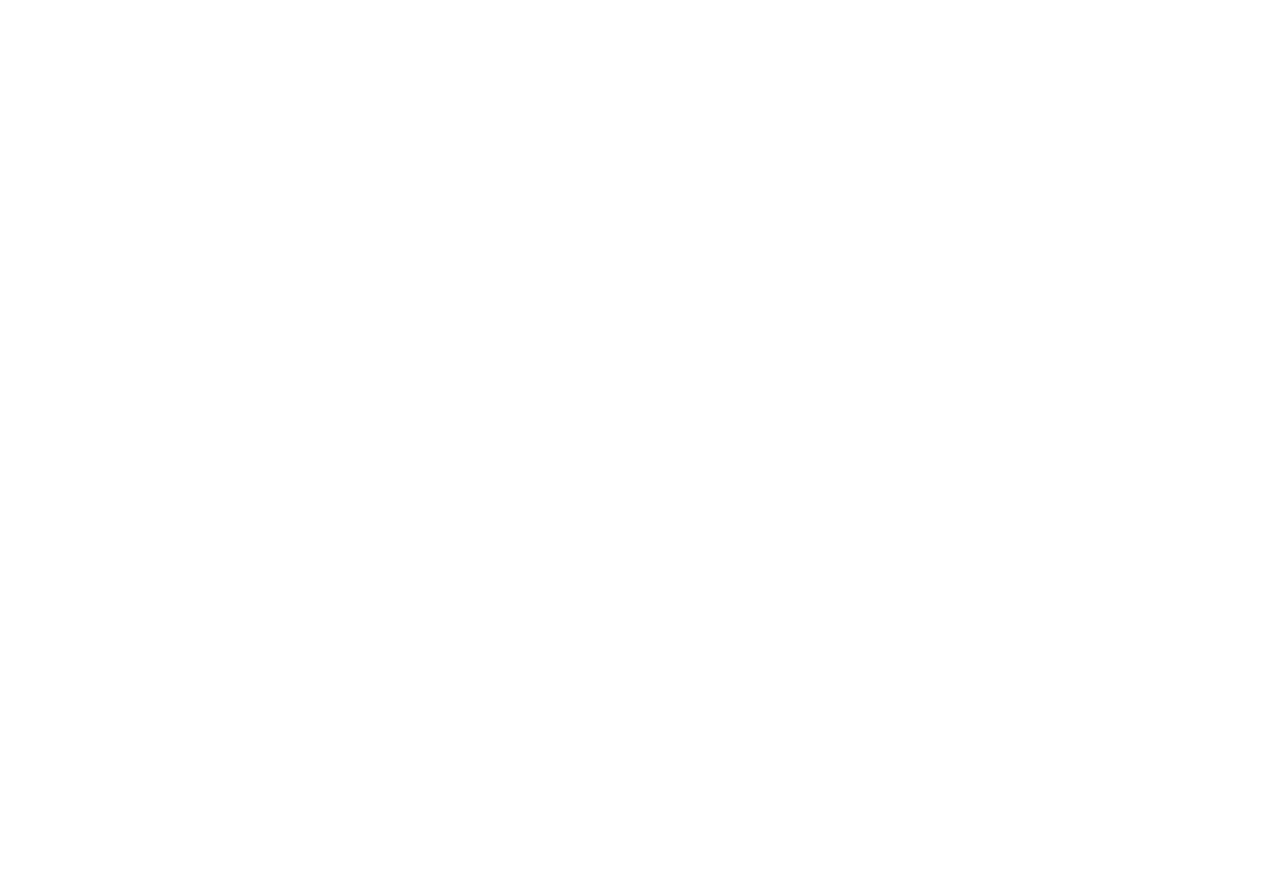
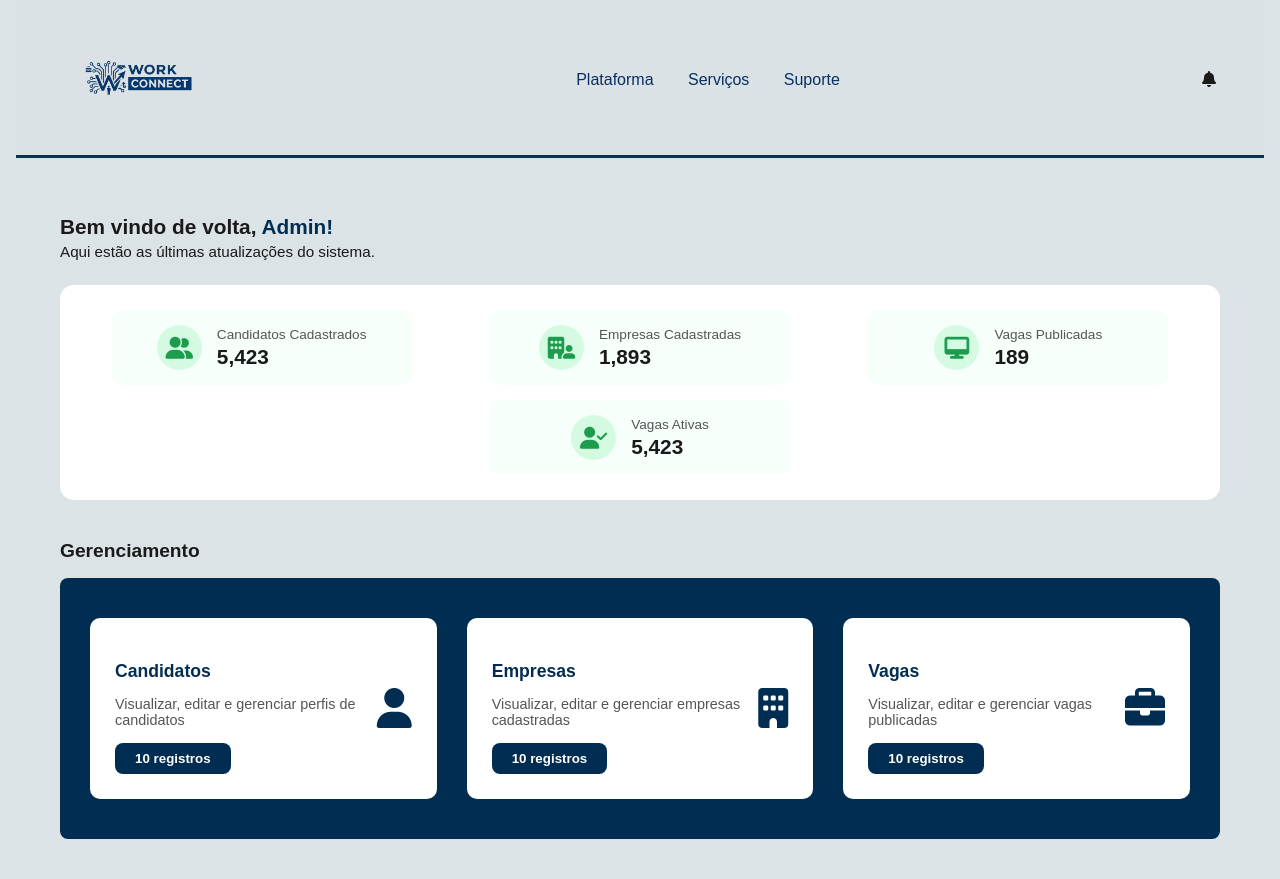
Before and after one commit to AlanCosta2102/Projeto-Integrador-WorkConnect, a Django app: page /administrador/ in a window 1280 px wide. Before the commit the page is empty. Before the commit the page ends 800 px from the top, so only its background shows below. Run offline with Django 5.2, Linux system fonts and the light colour scheme.

Commit message:
Criação de tela do dashboard do administrador e ajustes na estrutura do app Candidato

```diff
--- /dev/null
+++ b/administrador/static/administrador/css/dashboard.css
@@ -0,0 +1,171 @@
+/* ====== ESTILOS GERAIS ====== */
+body {
+  font-family: 'Poppins', sans-serif;
+  background-color: #dbe3e7;
+  margin: 0;
+  padding: 0;
+  color: #1a1a1a;
+}
+.navbar {
+  background-color: #DAE2E5;
+  padding: 0.3rem 3rem 0rem 3rem;
+  border-bottom: 3px solid #082f63;
+  width: 90%;          /* ajusta o comprimento total */
+  margin: 0 auto;      /* centraliza horizontalmente */
+}
+
+
+.navbar .container {
+  display: flex;
+  justify-content: space-between;
+  align-items: center;
+}
+
+.navbar .logo {
+  width: 150px;
+}
+
+.navbar nav a {
+  text-decoration: none;
+  color: #082f63;
+  margin: 0 15px;
+  font-weight: 500;
+}
+
+.navbar nav a:hover {
+  color: #1e56a0;
+}
+.dashboard {
+  padding: 40px 60px;
+}
+
+/* ====== CABEÇALHO ====== */
+.boas-vindas h1 {
+  font-size: 1.3rem;
+  font-weight: 700;
+  margin-bottom: 4px;
+}
+
+.boas-vindas h1 span {
+  color: #022D52;
+}
+
+.boas-vindas p {
+  margin-top: 0;
+  font-size: 0.95rem;
+}
+
+/* ====== MÉTRICAS SUPERIORES ====== */
+.metricas {
+  margin-top: 25px;
+  background-color: #ffffff;
+  border-radius: 14px;
+  display: flex;
+  justify-content: space-around;
+  flex-wrap: wrap;
+  padding: 25px 20px;
+  gap: 15px;
+}
+
+.metricas .card {
+  display: flex;
+  align-items: center;
+  gap: 15px;
+  background-color: #f6fff9;
+  border-radius: 10px;
+  padding: 15px 25px;
+  flex: 1;
+  min-width: 220px;
+  max-width: 250px;
+  justify-content: center;
+}
+
+.metricas .icon {
+  width: 45px;
+  height: 45px;
+  border-radius: 50%;
+  background-color: #d4fbe1;
+  display: flex;
+  align-items: center;
+  justify-content: center;
+}
+
+.metricas .icon i {
+  color: #1d9c4d;
+  font-size: 22px;
+}
+
+.metricas .info p {
+  font-size: 0.85rem;
+  margin: 0;
+  color: #555;
+}
+
+.metricas .info h3 {
+  margin: 3px 0 0;
+  font-size: 1.3rem;
+  font-weight: 700;
+}
+
+/* ====== TÍTULO GERENCIAMENTO ====== */
+.titulo-gerenciamento {
+  margin-top: 40px;
+  font-weight: 700;
+  font-size: 1.2rem;
+}
+
+/* ====== ÁREA GERENCIAMENTO ====== */
+.painel-gerenciamento {
+  background-color: #022D52;
+  border-radius: 8px;
+  padding: 40px 30px;
+  margin-top: 10px;
+  display: grid;
+  grid-template-columns: repeat(auto-fit, minmax(320px, 1fr));
+  gap: 30px;
+}
+
+.bloco {
+  background-color: #ffffff;
+  border-radius: 10px;
+  padding: 25px;
+  display: flex;
+  justify-content: space-between;
+  align-items: center;
+  transition: transform 0.2s ease;
+}
+
+.bloco:hover {
+  transform: translateY(-3px);
+}
+
+.bloco .texto h3 {
+  color: #022D52;
+  margin-bottom: 5px;
+  font-size: 1.1rem;
+}
+
+.bloco .texto p {
+  font-size: 0.9rem;
+  color: #555;
+  margin-bottom: 15px;
+}
+
+.bloco button {
+  background-color: #022D52;
+  color: white;
+  border: none;
+  padding: 8px 20px;
+  border-radius: 8px;
+  font-weight: 600;
+  cursor: pointer;
+}
+
+.bloco button:hover {
+  background-color: #083b74;
+}
+
+.bloco i {
+  font-size: 40px;
+  color: #022D52;
+}
--- a/administrador/templates/administrador/dashboard.html
+++ b/administrador/templates/administrador/dashboard.html
@@ -0,0 +1,107 @@
+{% load static %}
+<!DOCTYPE html>
+<html lang="pt-br">
+<head>
+  <meta charset="UTF-8">
+  <meta name="viewport" content="width=device-width, initial-scale=1.0">
+  <title>Dashboard - Administrador</title>
+  <link rel="stylesheet" href="{% static 'administrador/css/dashboard.css' %}">
+  <link rel="stylesheet" href="https://cdnjs.cloudflare.com/ajax/libs/font-awesome/6.5.0/css/all.min.css">
+</head>
+<body>
+     <header class="navbar">
+    <div class="container">
+      <img src="{% static 'core/img/LogoTemplate.png' %}" alt="WorkConnect" class="logo">
+      <nav>
+        <a href="#">Plataforma</a>
+        <a href="#">Serviços</a>
+        <a href="#">Suporte</a>
+      </nav>
+      <div class="user-icon">
+         <i class="fa-solid fa-bell"></i>
+
+      </div>
+    </div>
+  </header>
+
+  <main class="dashboard">
+    <section class="boas-vindas">
+      <h1>Bem vindo de volta, <span>Admin!</span></h1>
+      <p>Aqui estão as últimas atualizações do sistema.</p>
+    </section>
+
+    <section class="metricas">
+      <div class="card">
+        <div class="icon">
+          <i class="fa-solid fa-user-group"></i>
+        </div>
+        <div class="info">
+          <p>Candidatos Cadastrados</p>
+          <h3>5,423</h3>
+        </div>
+      </div>
+
+      <div class="card">
+        <div class="icon">
+          <i class="fa-solid fa-building-user"></i>
+        </div>
+        <div class="info">
+          <p>Empresas Cadastradas</p>
+          <h3>1,893</h3>
+        </div>
+      </div>
+
+      <div class="card">
+        <div class="icon">
+          <i class="fa-solid fa-desktop"></i>
+        </div>
+        <div class="info">
+          <p>Vagas Publicadas</p>
+          <h3>189</h3>
+        </div>
+      </div>
+
+      <div class="card">
+        <div class="icon">
+          <i class="fa-solid fa-user-check"></i>
+        </div>
+        <div class="info">
+          <p>Vagas Ativas</p>
+          <h3>5,423</h3>
+        </div>
+      </div>
+    </section>
+
+    <h2 class="titulo-gerenciamento">Gerenciamento</h2>
+
+    <section class="painel-gerenciamento">
+      <div class="bloco">
+        <div class="texto">
+          <h3>Candidatos</h3>
+          <p>Visualizar, editar e gerenciar perfis de candidatos</p>
+          <button>10 registros</button>
+        </div>
+        <i class="fa-solid fa-user"></i>
+      </div>
+
+      <div class="bloco">
+        <div class="texto">
+          <h3>Empresas</h3>
+          <p>Visualizar, editar e gerenciar empresas cadastradas</p>
+          <button>10 registros</button>
+        </div>
+        <i class="fa-solid fa-building"></i>
+      </div>
+
+      <div class="bloco">
+        <div class="texto">
+          <h3>Vagas</h3>
+          <p>Visualizar, editar e gerenciar vagas publicadas</p>
+          <button>10 registros</button>
+        </div>
+        <i class="fa-solid fa-briefcase"></i>
+      </div>
+    </section>
+  </main>
+</body>
+</html>
--- a/administrador/templates/administrador/gerenciamento.html
+++ b/administrador/templates/administrador/gerenciamento.html
@@ -17,7 +17,7 @@
         <a href="#">Suporte</a>
       </nav>
       <div class="user-icon">
-        <i class="fa-solid fa-circle-user"></i>
+         <i class="fa-solid fa-bell"></i>
       </div>
     </div>
   </header>
```
Also changed, not shown: candidato/static/candidato/css/tela_principal_candidato.css (renamed from core/static/core/css/tela_principal_candidato.css, +22 -0 lines), candidato/templates/candidato/tela_principal_candidato.html (+14 -12 lines), candidato/static/candidato/img/Atacarejo.png (renamed from core/static/core/img/Atacarejo.png), candidato/static/candidato/img/Brisanet.png (renamed from core/static/core/img/Brisanet.png), candidato/static/candidato/img/Ellipse 14.png (renamed from core/static/core/img/Ellipse 14.png), candidato/static/candidato/img/Farmacia.png (renamed from core/static/core/img/Farmacia.png), candidato/static/candidato/img/Hotel.png (renamed from core/static/core/img/Hotel.png), candidato/static/candidato/img/Nike.jpg (renamed from core/static/core/img/Nike.jpg), candidato/static/candidato/img/Nubank.jpg (renamed from core/static/core/img/Nubank.jpg), candidato/static/candidato/img/Peechinchou.png (renamed from core/static/core/img/Peechinchou.png), candidato/static/candidato/img/Pizzaria.png (renamed from core/static/core/img/Pizzaria.png), candidato/static/candidato/img/cristiano.jpg (added).
